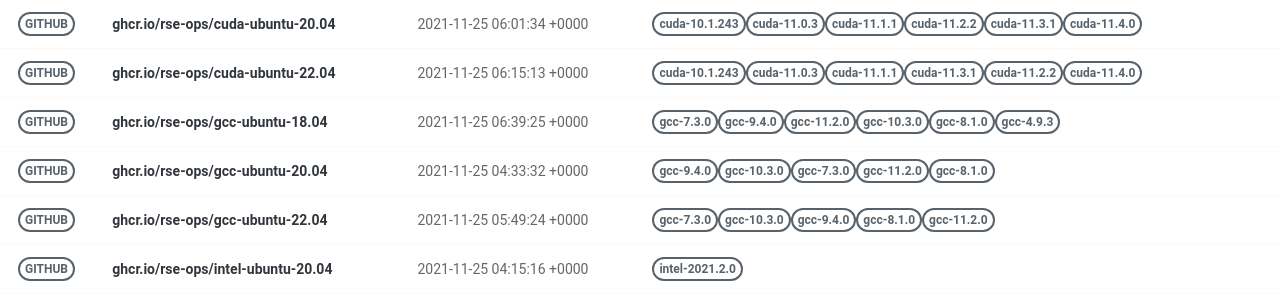
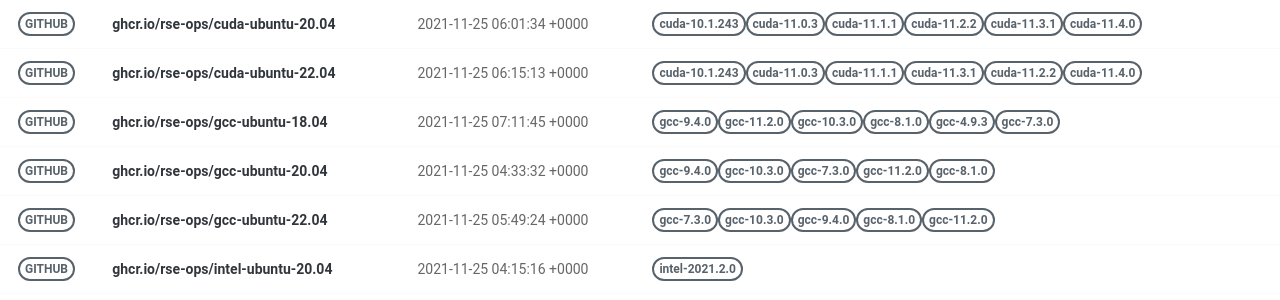
Before and after one commit to rse-ops/docker-images, a Jekyll site: the page built from pages/index.md, in a window 1280 px wide. Shown: the part 277-577 px from the top of the page. Built offline with Jekyll 4.4.1, drawn with Linux system fonts in a browser that asks for light colours; nearby versions of some CDN libraries.

Commit message:
Automated push to update library 2021-11-25

```diff
--- a/_library/ghcr.io-rse-ops-gcc-ubuntu-18.04.md
+++ b/_library/ghcr.io-rse-ops-gcc-ubuntu-18.04.md
@@ -1,14 +1,11 @@
 ---
 layout: container
 name: ghcr.io/rse-ops/gcc-ubuntu-18.04
-updated_at: 2021-11-25 06:39:25.873346
+updated_at: 2021-11-25 07:11:45.960519
 
 
 container_url: https://github.com/orgs/rse-ops/packages/container/package/gcc-ubuntu-18.04
 versions:
- - tag: gcc-7.3.0
-   dockerfile: https://github.com/rse-ops/docker-images/blob/main/ubuntu/gcc/Dockerfile
-   manifest: https://crane.ggcr.dev/manifest/ghcr.io/rse-ops/gcc-ubuntu-18.04:gcc-7.3.0
  - tag: gcc-9.4.0
    dockerfile: https://github.com/rse-ops/docker-images/blob/main/ubuntu/gcc/Dockerfile
    manifest: https://crane.ggcr.dev/manifest/ghcr.io/rse-ops/gcc-ubuntu-18.04:gcc-9.4.0
```
Also changed, not shown: other parts of _library/ghcr.io-rse-ops-gcc-ubuntu-18.04.md (+3 -0 lines).
